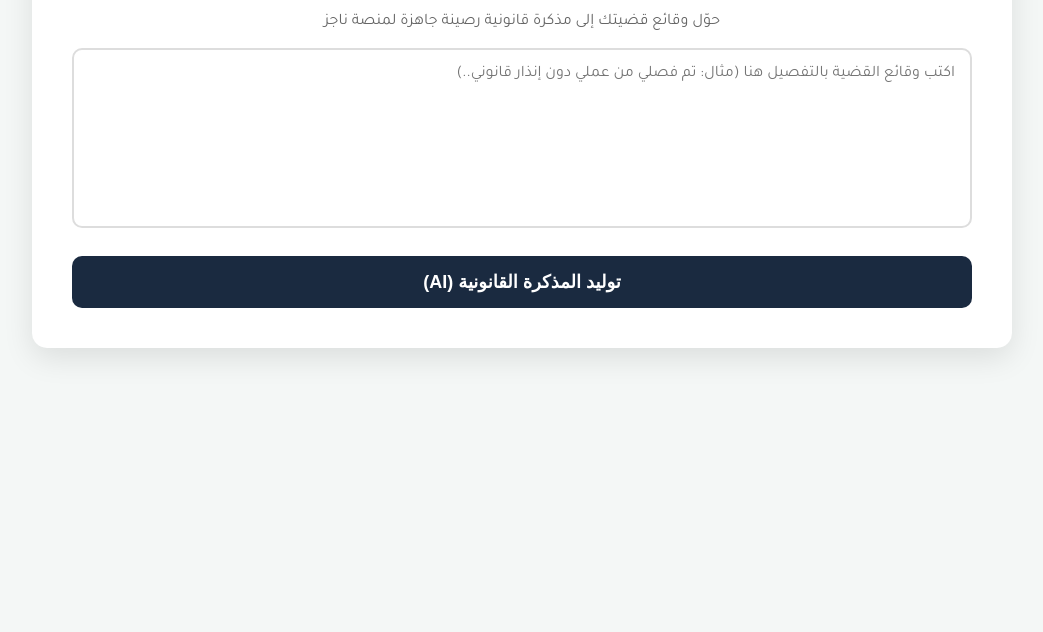
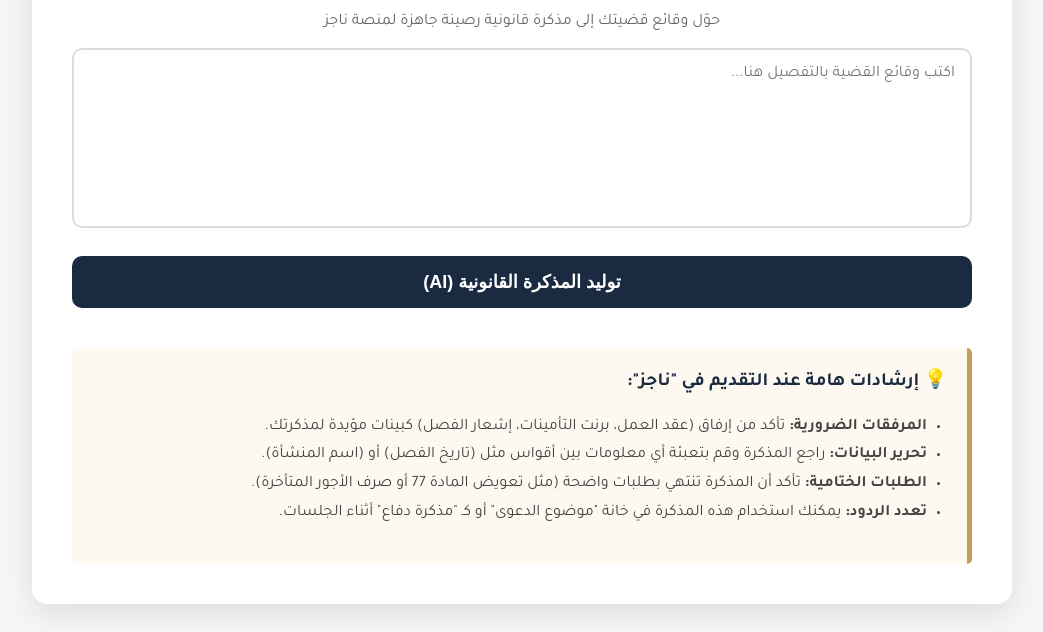
Before and after one commit to anaspppp6-source/saudi-legal-assistant, a website: page index.html in a window 1280 px wide. Shown: the part 168-800 px from the top of the page, without its empty margins (118-1161 px from the left). Drawn offline with Linux system fonts and the light colour scheme.

Commit message:
Update index.html

```diff
--- a/index.html
+++ b/index.html
@@ -10,12 +10,18 @@
         body { font-family: 'Tajawal', sans-serif; background-color: var(--bg); margin: 0; padding: 20px; }
         .container { max-width: 900px; margin: auto; background: white; padding: 40px; border-radius: 15px; box-shadow: 0 10px 30px rgba(0,0,0,0.1); border-top: 8px solid var(--primary); }
         h1 { color: var(--primary); text-align: center; font-family: 'Amiri', serif; font-size: 2.5em; margin-bottom: 10px; }
-        textarea { width: 100%; height: 180px; padding: 15px; border: 2px solid #ddd; border-radius: 10px; font-size: 16px; font-family: 'Tajawal'; box-sizing: border-box; resize: none; border-focus: 2px solid var(--gold); }
+        textarea { width: 100%; height: 180px; padding: 15px; border: 2px solid #ddd; border-radius: 10px; font-size: 16px; font-family: 'Tajawal'; box-sizing: border-box; resize: none; }
         .button-group { display: flex; gap: 10px; margin-top: 20px; }
         button { flex: 2; background: var(--primary); color: white; padding: 15px; border: none; border-radius: 10px; font-size: 18px; cursor: pointer; transition: 0.3s; font-weight: bold; }
         .btn-download { flex: 1; background: var(--gold); display: none; }
         button:hover { opacity: 0.9; transform: translateY(-2px); }
         #result { margin-top: 30px; padding: 30px; background: #fff; border: 1px solid #e0e0e0; border-radius: 10px; white-space: pre-wrap; font-family: 'Amiri', serif; font-size: 1.3em; line-height: 2; color: #222; display: none; }
+
+        /* قسم النصائح الجديد */
+        .tips-section { margin-top: 40px; padding: 20px; background: #fdf9f0; border-right: 5px solid var(--gold); border-radius: 5px; }
+        .tips-section h3 { color: var(--primary); margin-top: 0; }
+        .tips-section ul { padding-right: 20px; line-height: 1.8; color: #444; }
+
         .loading { text-align: center; display: none; color: var(--gold); font-weight: bold; margin-top: 15px; }
     </style>
 </head>
@@ -24,7 +30,7 @@
         <h1>⚖️ المساعد القانوني السعودي ⚖️</h1>
         <p style="text-align: center; color: #666;">حوّل وقائع قضيتك إلى مذكرة قانونية رصينة جاهزة لمنصة ناجز</p>
 
-        <textarea id="prompt" placeholder="اكتب وقائع القضية بالتفصيل هنا (مثال: تم فصلي من عملي دون إنذار قانوني..)" ></textarea>
+        <textarea id="prompt" placeholder="اكتب وقائع القضية بالتفصيل هنا..." ></textarea>
 
         <div class="button-group">
             <button onclick="generate()">توليد المذكرة القانونية (AI)</button>
@@ -33,6 +39,16 @@
 
         <div id="loader" class="loading">⏳ جاري صياغة المذكرة بأسلوب قانوني رصين...</div>
         <div id="result"></div>
+
+        <div class="tips-section">
+            <h3>💡 إرشادات هامة عند التقديم في "ناجز":</h3>
+            <ul>
+                <li><strong>المرفقات الضرورية:</strong> تأكد من إرفاق (عقد العمل، برنت التأمينات، إشعار الفصل) كبينات مؤيدة لمذكرتك.</li>
+                <li><strong>تحرير البيانات:</strong> راجع المذكرة وقم بتعبئة أي معلومات بين أقواس مثل (تاريخ الفصل) أو (اسم المنشأة).</li>
+                <li><strong>الطلبات الختامية:</strong> تأكد أن المذكرة تنتهي بطلبات واضحة (مثل تعويض المادة 77 أو صرف الأجور المتأخرة).</li>
+                <li><strong>تعدد الردود:</strong> يمكنك استخدام هذه المذكرة في خانة "موضوع الدعوى" أو كـ "مذكرة دفاع" أثناء الجلسات.</li>
+            </ul>
+        </div>
     </div>
 
     <script>
```
